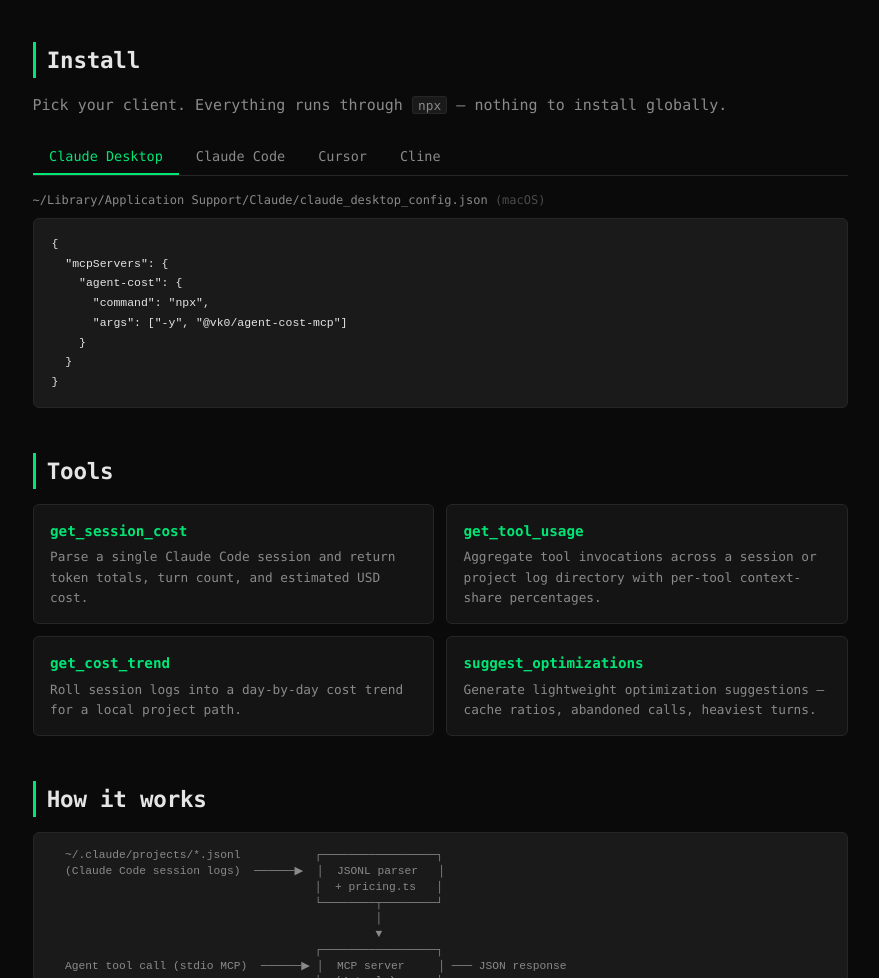
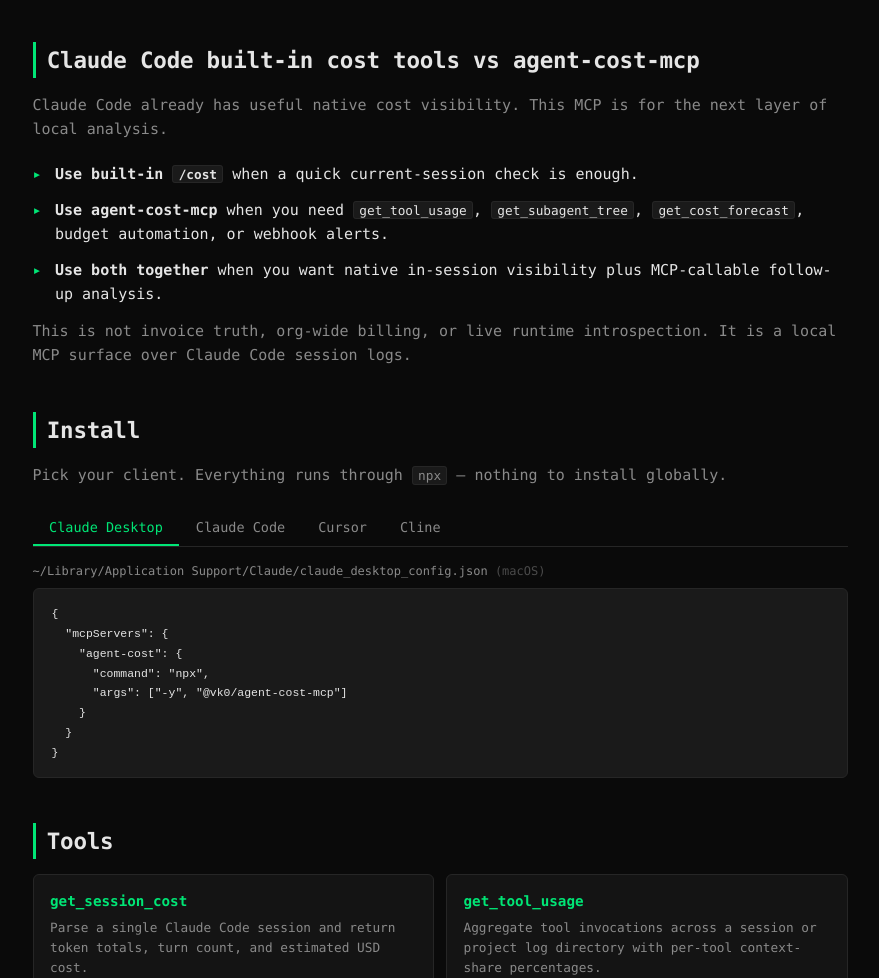
Before and after one commit to vk0dev/agent-cost-mcp, a website: page docs/index.html in a window 1280 px wide. Shown: the part 758-1736 px from the top of the page, without its empty margins (200-1079 px from the left). Drawn offline with Linux system fonts and the light colour scheme.

Commit message:
docs: clarify differentiation vs built-in claude cost tools

```diff
--- a/docs/index.html
+++ b/docs/index.html
@@ -356,6 +356,22 @@
       </section>
 
       <section>
+        <h2>Claude Code built-in cost tools vs agent-cost-mcp</h2>
+        <p style="color: var(--text-muted)">
+          Claude Code already has useful native cost visibility. This MCP is for
+          the next layer of local analysis.
+        </p>
+        <ul class="why-list">
+          <li><strong>Use built-in <code>/cost</code></strong> when a quick current-session check is enough.</li>
+          <li><strong>Use agent-cost-mcp</strong> when you need <code>get_tool_usage</code>, <code>get_subagent_tree</code>, <code>get_cost_forecast</code>, budget automation, or webhook alerts.</li>
+          <li><strong>Use both together</strong> when you want native in-session visibility plus MCP-callable follow-up analysis.</li>
+        </ul>
+        <p style="color: var(--text-muted)">
+          This is not invoice truth, org-wide billing, or live runtime introspection. It is a local MCP surface over Claude Code session logs.
+        </p>
+      </section>
+
+      <section>
         <h2>Install</h2>
         <p style="color: var(--text-muted)">
           Pick your client. Everything runs through <code>npx</code> — nothing
```
Also changed, not shown: docs/claude-desktop-quickstart.md (+13 -0 lines), README.md.
